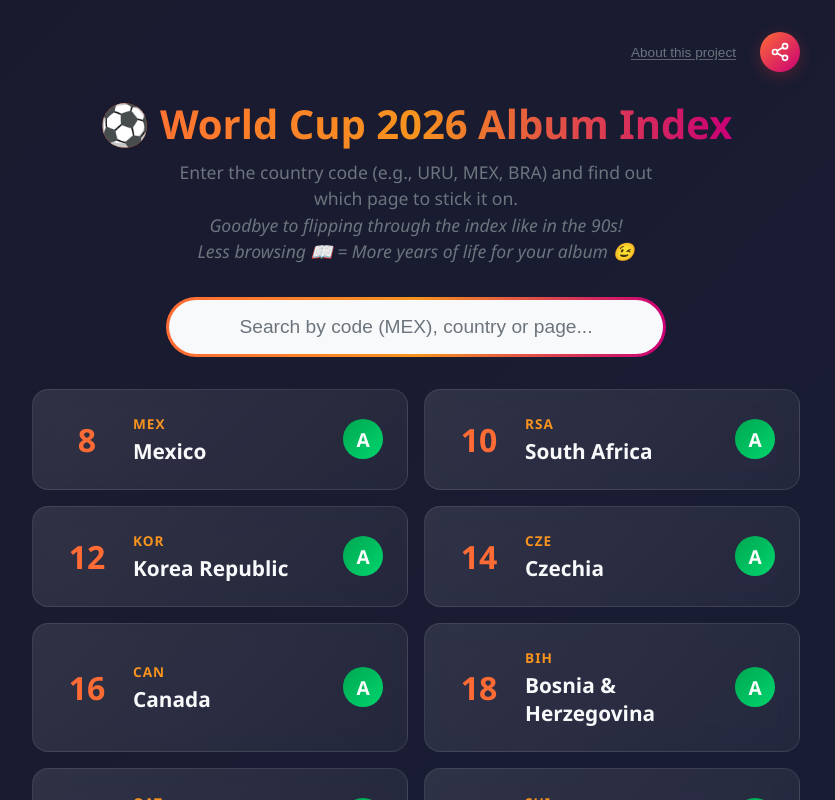
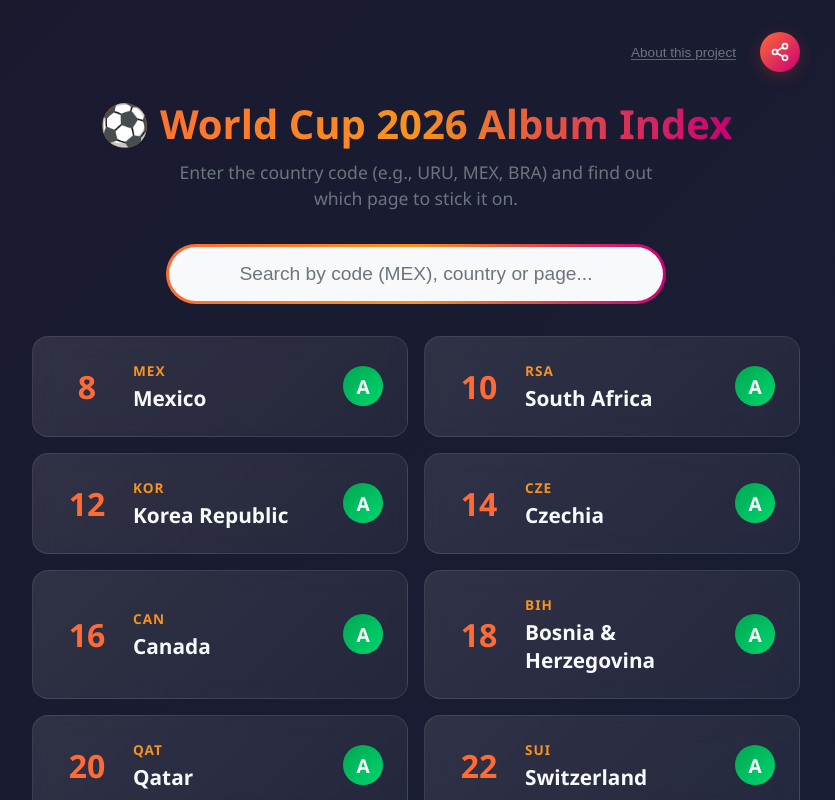
Before and after one commit to robertoandres24/worldcup-album-index, a React (Vite) app: page / in a window 1280 px wide. Shown: the top 800 px of the page, without its empty margins (224-1059 px from the left). Built offline with nearby package versions, Linux system fonts and the light colour scheme.

Commit message:
improve Hedaer

```diff
--- a/src/App.jsx
+++ b/src/App.jsx
@@ -259,8 +259,6 @@ function App() {
       <header className={searchFocused ? 'search-focus-mode' : ''}>
         <h1><span>⚽</span> {t('title')}</h1>
         <p>{t('description')}</p>
-        <p><em>{t('goodbyeIndex')}</em></p>
-        <p><em>{t('lessBrowsing')}</em></p>
       </header>
 
       {showAbout && (
```
